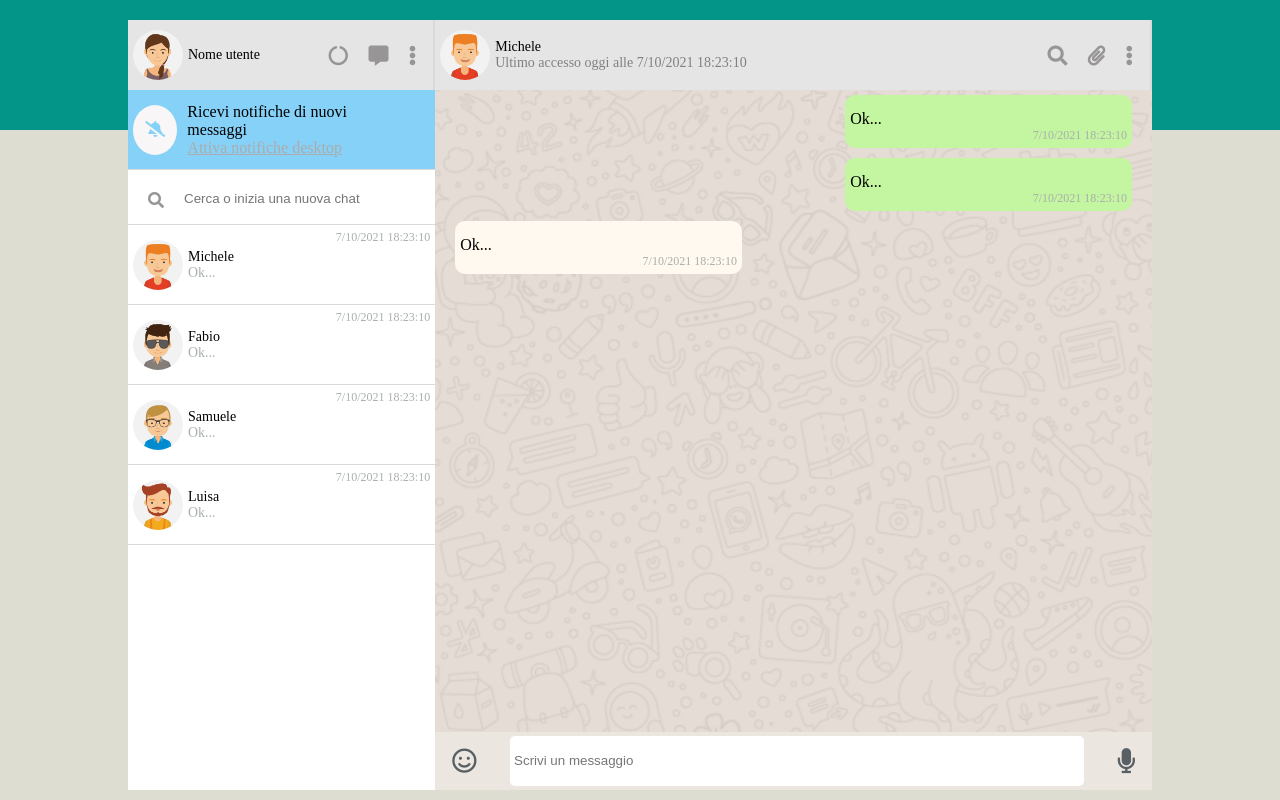
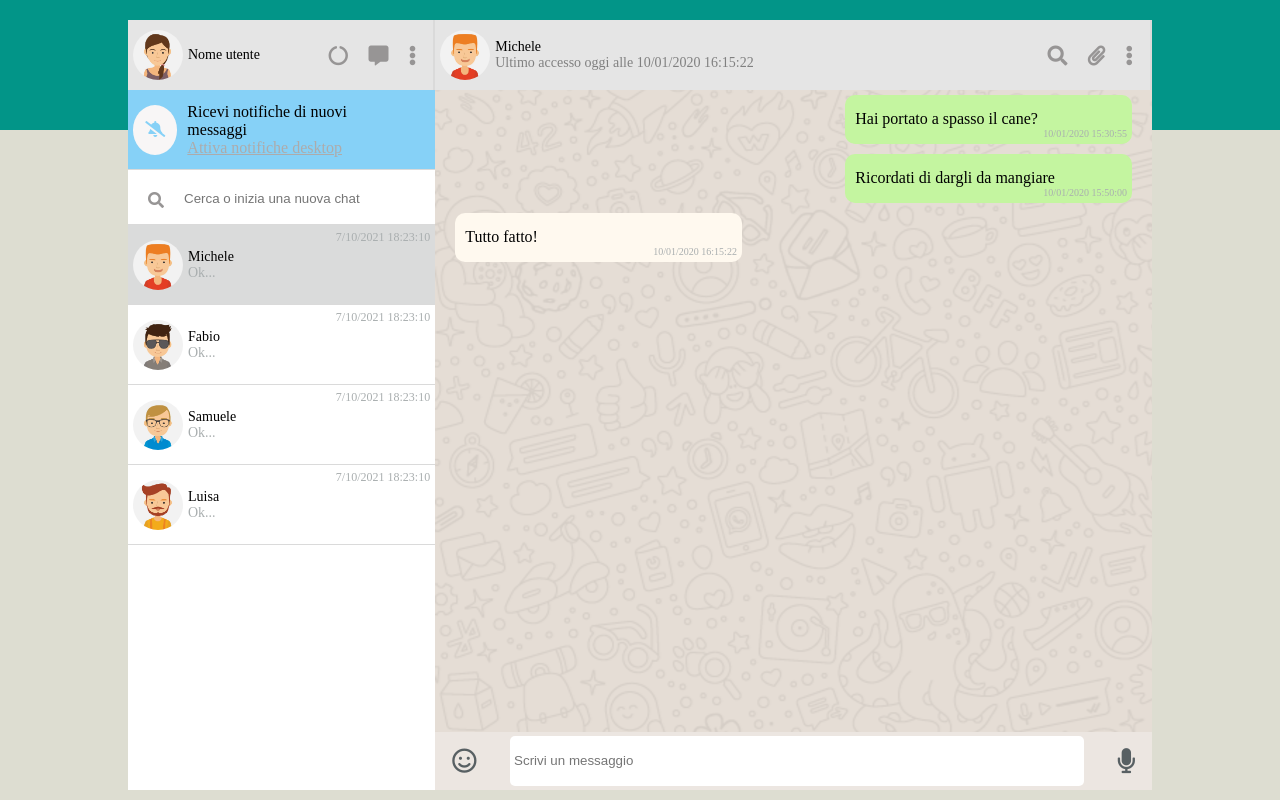
Before and after one commit to Marcofan00/vue-boolzapp, a plain HTML site: page index.html in a window 1280 px wide. Drawn offline with nearby package versions, Linux system fonts and the light colour scheme.

Commit message:
milestone 2

```diff
--- a/css/style.css
+++ b/css/style.css
@@ -9,6 +9,7 @@ body {
     background-color: #ddddd1;
 
 }
+
 #background{
     background-color: #029588;
     height: 130px;
@@ -195,18 +196,23 @@ input {
     padding:5px;
     margin: 5px 20px;
     border-radius: 10px;
+}
+
+.date{
+    color:#a9aeaf ;
+    display: flex;
+    justify-content: flex-end;
+    font-size: 10px;
+}
+
+.text {
+    margin-top: 10px;
+    margin-left: 5px;
+}
+.chat-friends{
     display: flex;
     flex-direction: column;
 }
-
-.message .date {
-    align-self: flex-end;
-    font-size: 12px;
+.active {
+    background-color: #dadbdb;
 }
-.date{
-    color:#a9aeaf ;
-}
-
-.message .text {
-    margin-top: 10px;
-}
--- a/index.html
+++ b/index.html
@@ -45,10 +45,10 @@
                             <input type="text" placeholder="Cerca o inizia una nuova chat" id="search-inp">
                     </div>
                     <!-- contatti -->
-                    <div class="row" v-for="contact, i in contacts" :key="i">
+                    <div class="row" v-for="contact, i in contacts" :key="i" @click="addActive(contact.id);" :class="selectedId === contact.id? 'active' : '' " >
                         <div class="user-photo">
                             <div class="avatar">
-                                <img :src="'img/avatar'+ contact.avatar +'.jpg'" alt="avatar">
+                                <img :src="'img/avatar'+ contact.avatar +'.jpg'" alt="avatar1">
                             </div>
                             <div class="friends">
                                 <p>{{contact.name}}</p>
@@ -64,13 +64,13 @@
                 <!-- chats -->
                 <section class="chat">
                     <div class="utente">
-                        <div class="user-photo">
+                        <div class="user-photo"v-for="contact in contacts" v-if="contact.id === selectedId">
                             <div class="avatar">
-                                <img src="img/avatar_1.jpg" alt="avatar">
+                                <img :src="'img/avatar'+ contact.avatar +'.jpg'" alt="avatar">
                             </div>
                             <div class="friends">
-                                <p>Michele</p>
-                                <p class="login">Ultimo accesso oggi alle 7/10/2021 18:23:10</p>
+                                <p>{{contact.name}}</p>
+                                <p class="login">Ultimo accesso oggi alle {{getLastMessageDate()}}</p>
                             </div>
                         </div>
                         <div class="icons">
@@ -81,24 +81,18 @@
                     </div>
                     <!-- chat -->
                     <div class="chat-container">
-                        <div class="sent message">
-                            <p class="text">Ok...</p>
-                            <p class="date">7/10/2021 18:23:10</p>
-                        </div>
-                        <div class="sent message">
-                            <p class="text">Ok...</p>
-                            <p class="date">7/10/2021 18:23:10</p>
-                        </div>
-                        <div class="received message">
-                            <p class="text">Ok...</p>
-                            <p class="date">7/10/2021 18:23:10</p>
+                        <div class="chat-friends" v-for="contact in contacts" v-if="contact.id === selectedId">
+                            <div class="message" v-for="message in contact.messages" v-for :class="message.status === 'sent'?'sent':'received'">
+                                <p class="text">{{message.text}}</p>
+                                <p class="date">{{message.date}}</p>
+                            </div>
                         </div>
                     </div>
-                    <div class="container-message">
-                        <i class="far fa-smile"></i>
-                        <input type="text" placeholder=" Scrivi un messaggio">
-                        <i class="fas fa-microphone"></i>
-                    </div>
+                        <div class="container-message">
+                            <i class="far fa-smile"></i>
+                            <input type="text" placeholder=" Scrivi un messaggio" v-model="text" @keyup.enter="submit">
+                            <i class="fas fa-microphone"></i>
+                        </div>
                 </section>
             </div>
 
--- a/js/script.js
+++ b/js/script.js
@@ -1,8 +1,11 @@
 var app = new Vue({
     el: "#container",
     data: {
+        selectedId: 1,
+        text:"",
         contacts: [
             {
+                id: 1,
                 name: 'Michele',
                 avatar: '_1',
                 visible: true,
@@ -26,6 +29,7 @@ var app = new Vue({
             },
 
             {
+                id: 2,
                 name: 'Fabio',
                 avatar: '_2',
                 visible: true,
@@ -49,6 +53,7 @@ var app = new Vue({
             },
 
             {
+                id: 3,
                 name: 'Samuele',
                 avatar: '_3',
                 visible: true,
@@ -68,15 +73,11 @@ var app = new Vue({
                         text: 'Ah scusa!',
                         status: 'received'
                     },
-                    {
-                        date: '28/03/2020 16:15:22',
-                        text: 'Ah scusa!',
-                        status: 'received'
-                    },
                 ],
             },
 
             {
+                id: 4,
                 name: 'Luisa',
                 avatar: '_4',
                 visible: true,
@@ -95,5 +96,29 @@ var app = new Vue({
                 ],
             },
         ],
-    }
+
+    },
+
+    computed: {
+
+    },
+
+    methods: {
+        addActive(c) {
+            this.selectedId = c;
+        },
+        getLastMessageDate() {
+            let contact = this.contacts.filter(contact => contact.id === this.selectedId)[0];
+            let lastMessage = contact.messages[contact.messages.length - 1];
+            console.log(lastMessage);
+            return lastMessage.date;
+        },
+
+        submit(){
+
+            console.log(this.text)
+
+        }
+
+    },
 })
```
